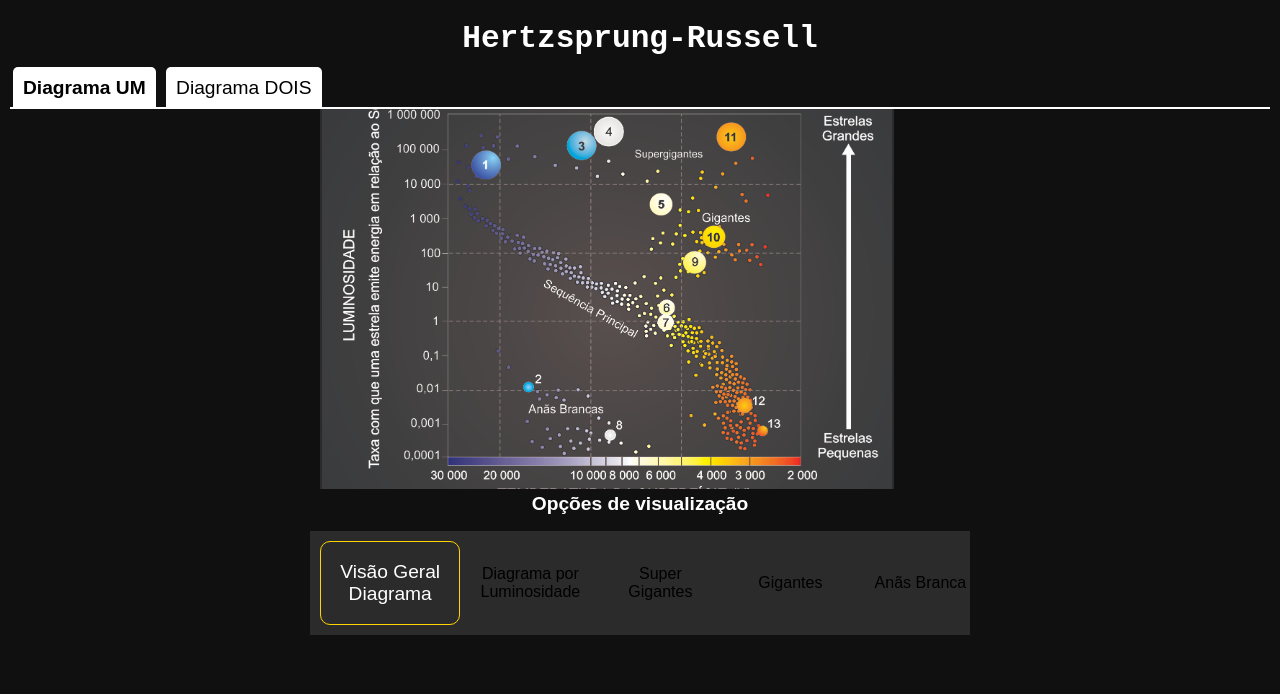
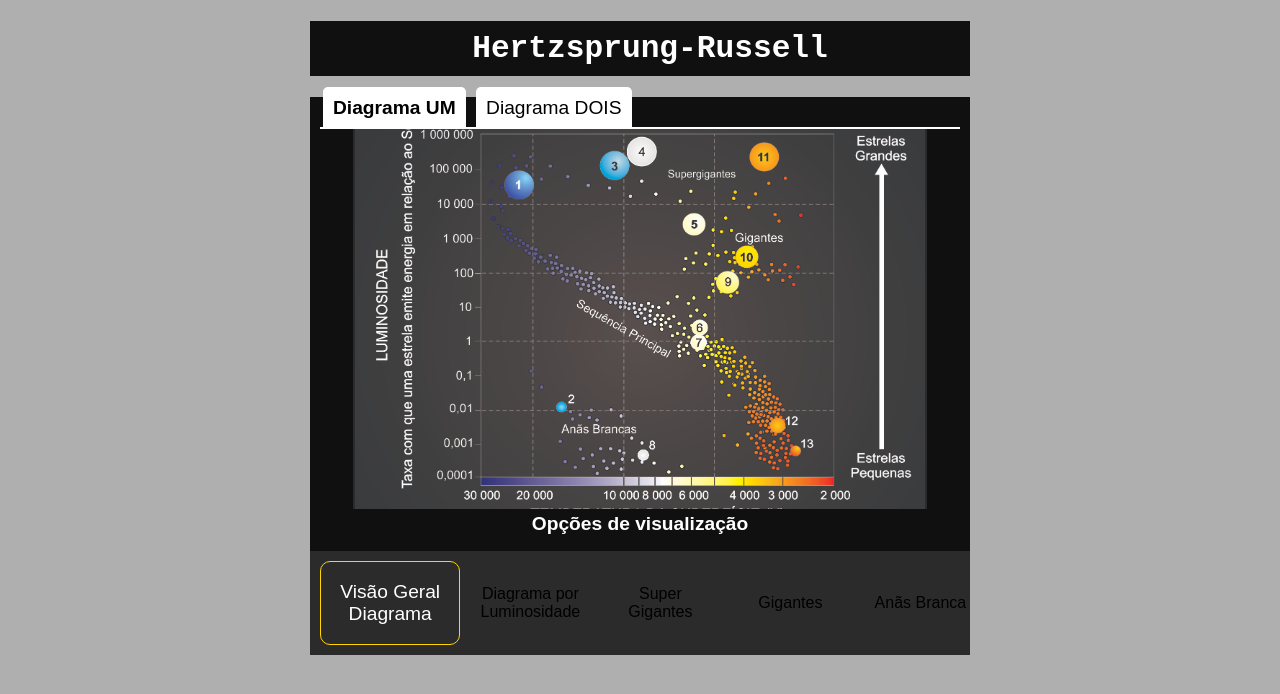
Before and after one commit to marconipcd/hertzsprung_russell, a plain HTML site: page index.html in a window 1280 px wide. Drawn offline with Linux system fonts and the light colour scheme.

Commit message:
ajuste no layout

```diff
--- a/index.html
+++ b/index.html
@@ -9,7 +9,7 @@
       font-family: Arial, sans-serif;
       margin: 0;
       padding: 0;
-      background-color: #101010
+      background-color: #afafaf;
     }
     .container {
       text-align: center;
@@ -69,6 +69,7 @@
       position: absolute;
       transition: opacity 0.5s ease-in-out;
       border: 2px solid #2b2b2b;
+      margin: 0 auto;
 
     }
     .image-container img.active {
@@ -88,6 +89,7 @@
       margin: 0 10px;
       border-bottom: 2px solid #fff;
       height: 30px;
+      text-align: left;
     }
     .tab-menu span{
           background-color: #fff;
@@ -106,14 +108,23 @@
     h2{
       font-size: 1.2em;
     }
+
+    .img_container_tab2{
+      height: 440px;
+    }
+    .carousel-container div{
+      cursor: pointer;
+    }
   </style>
 </head>
 <body>
 
-  <h1 style="width: 100%;
+  <div class="container">
+   <h1 style="padding: 10px; width: 100%;
     text-align: center; font-size: 2.4em; color: #fff;font-weight: bold; font-family: monospace;">Hertzsprung-Russell</h1>
+  </div>
 
-  <div class="container-tab">
+  <div class="container container-tab">
 
 
     <div class="tab-menu">
```
